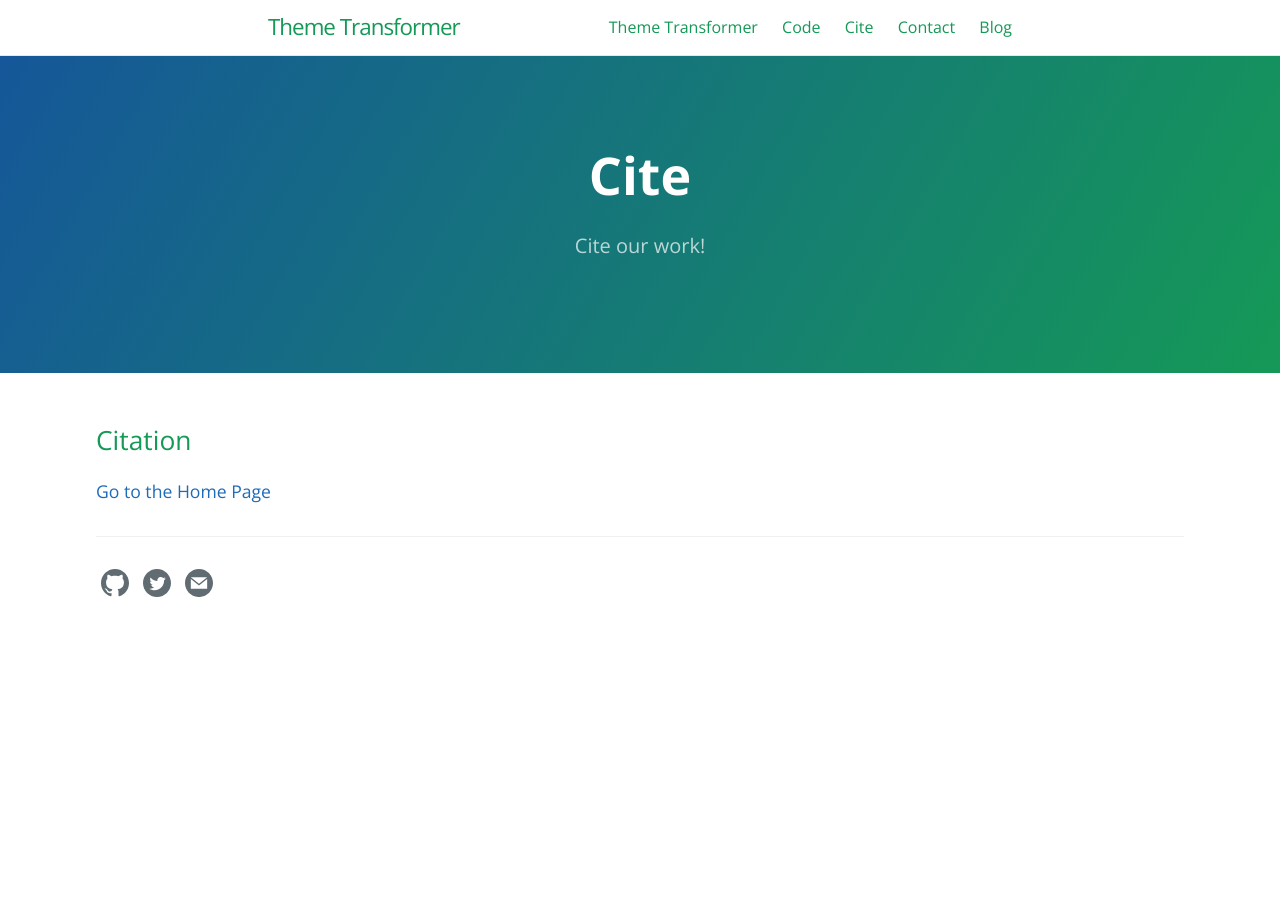
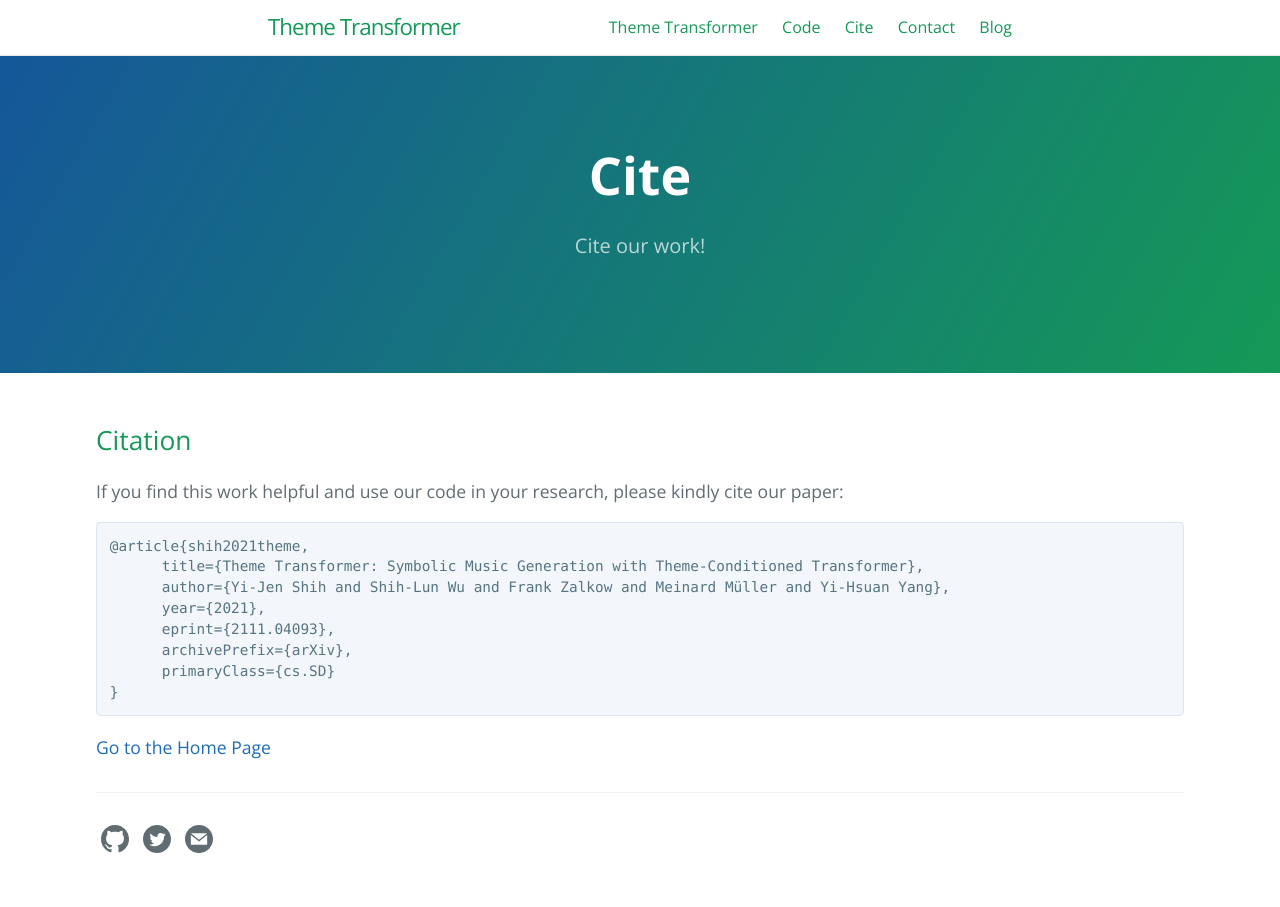
Before and after one commit to atosystem/ThemeTransformer, a Jekyll site: the page built from cite.md, in a window 1280 px wide. Built offline with Jekyll 4.4.1, drawn with Linux system fonts in a browser that asks for light colours.

Commit message:
Update cite.md

````diff
--- a/cite.md
+++ b/cite.md
@@ -7,5 +7,16 @@ order: 1
 ---
 
 ## Citation
+If you find this work helpful and use our code in your research, please kindly cite our paper:
+```
+@article{shih2021theme,
+      title={Theme Transformer: Symbolic Music Generation with Theme-Conditioned Transformer},
+      author={Yi-Jen Shih and Shih-Lun Wu and Frank Zalkow and Meinard Müller and Yi-Hsuan Yang},
+      year={2021},
+      eprint={2111.04093},
+      archivePrefix={arXiv},
+      primaryClass={cs.SD}
+}
+```
 
 [Go to the Home Page]({{ '/' | absolute_url }})
````
